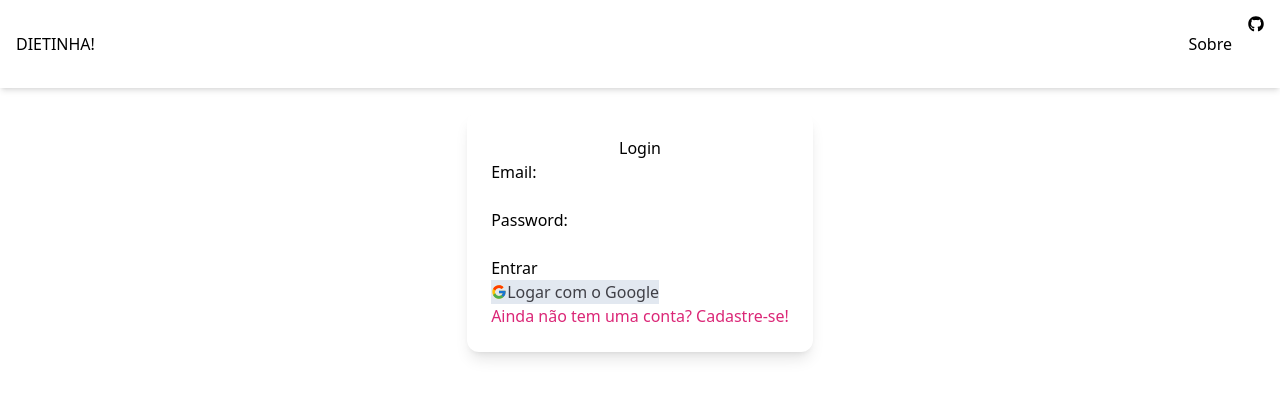
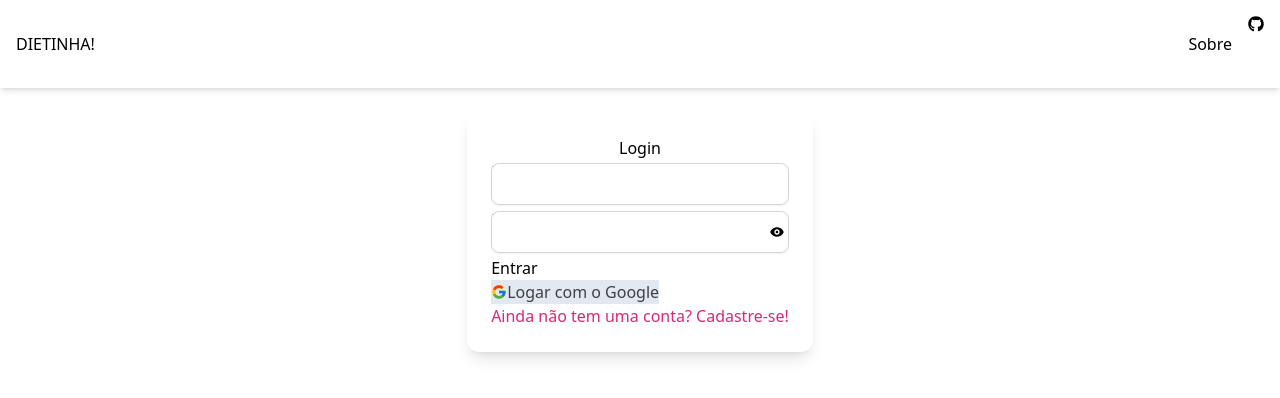
Before and after one commit to augustolfp/dietinha_frontend, a React (Vite) app: page / in a window 1280 px wide. Shown: the top 398 px of the page. Built offline with nearby package versions, Linux system fonts and the light colour scheme; no server answers.

Commit message:
refactor(inputs): create input reusable component

```diff
--- a/package.json
+++ b/package.json
@@ -21,6 +21,7 @@
     "tailwind-merge": "^1.13.2"
   },
   "devDependencies": {
+    "@tailwindcss/forms": "^0.5.3",
     "@types/react": "^18.0.28",
     "@types/react-dom": "^18.0.11",
     "@typescript-eslint/eslint-plugin": "^5.57.1",
--- /dev/null
+++ b/src/components/Input/InputRightAction.tsx
@@ -0,0 +1,14 @@
+import { twMerge } from "tailwind-merge";
+import { ButtonHTMLAttributes, ElementType } from "react";
+
+interface Props extends ButtonHTMLAttributes<HTMLButtonElement> {
+    icon: ElementType;
+}
+
+export default function InputRightAction({ icon: Icon, ...rest }: Props) {
+    return (
+        <button {...rest} className={twMerge("", rest.className)}>
+            <Icon />
+        </button>
+    );
+}
--- /dev/null
+++ b/src/components/Input/InputRightActions.tsx
@@ -0,0 +1,9 @@
+import { ReactNode } from "react";
+
+interface Props {
+    children: ReactNode;
+}
+
+export default function InputRightActions({ children }: Props) {
+    return <div className="flex gap-1">{children}</div>;
+}
--- /dev/null
+++ b/src/components/Input/InputRoot.tsx
@@ -0,0 +1,21 @@
+import { twMerge } from "tailwind-merge";
+import { InputHTMLAttributes, ReactNode } from "react";
+
+interface Props extends InputHTMLAttributes<HTMLInputElement> {
+    children?: ReactNode;
+}
+
+export default function InputRoot({ children, ...rest }: Props) {
+    return (
+        <div className="relative flex items-center">
+            <input
+                {...rest}
+                className={twMerge(
+                    "absolute w-full border-gray-300 rounded-lg shadow-sm focus:border-pink-500",
+                    rest.className
+                )}
+            />
+            <div className="absolute right-1">{children}</div>
+        </div>
+    );
+}
--- /dev/null
+++ b/src/components/Input/index.tsx
@@ -0,0 +1,9 @@
+import InputRoot from "./InputRoot";
+import InputRightActions from "./InputRightActions";
+import InputRightAction from "./InputRightAction";
+
+export const Input = {
+    Root: InputRoot,
+    RightActions: InputRightActions,
+    RightAction: InputRightAction,
+};
--- a/src/pages/login/index.tsx
+++ b/src/pages/login/index.tsx
@@ -1,8 +1,10 @@
+import { BiSolidShow } from "react-icons/bi";
 import { FcGoogle } from "react-icons/fc";
 import { Link } from "react-router-dom";
 import { useState } from "react";
 import useAuthentication from "../../hooks/useAuthentication";
 import { Button } from "../../components/Button";
+import { Input } from "../../components/Input";
 
 export default function Login() {
     const [email, setEmail] = useState("");
@@ -26,8 +28,7 @@ export default function Login() {
                 <form onSubmit={handleLogin}>
                     Email:
                     <br />
-                    <input
-                        className="auth-input"
+                    <Input.Root
                         type="email"
                         value={email}
                         onChange={(e) => setEmail(e.target.value)}
@@ -36,13 +37,16 @@ export default function Login() {
                     <br />
                     Password:
                     <br />
-                    <input
-                        className="auth-input"
+                    <Input.Root
                         type="password"
                         value={password}
                         onChange={(e) => setPassword(e.target.value)}
                         disabled={isLoading}
-                    />
+                    >
+                        <Input.RightActions>
+                            <Input.RightAction icon={BiSolidShow} />
+                        </Input.RightActions>
+                    </Input.Root>
                     <br />
                     <Button.Root
                         className="auth-button"
--- a/tailwind.config.js
+++ b/tailwind.config.js
@@ -4,5 +4,5 @@ export default {
     theme: {
         extend: {},
     },
-    plugins: [],
+    plugins: [require("@tailwindcss/forms")],
 };
```
Also changed, not shown: 1 other file (tests, documents, lock files or other folders).
